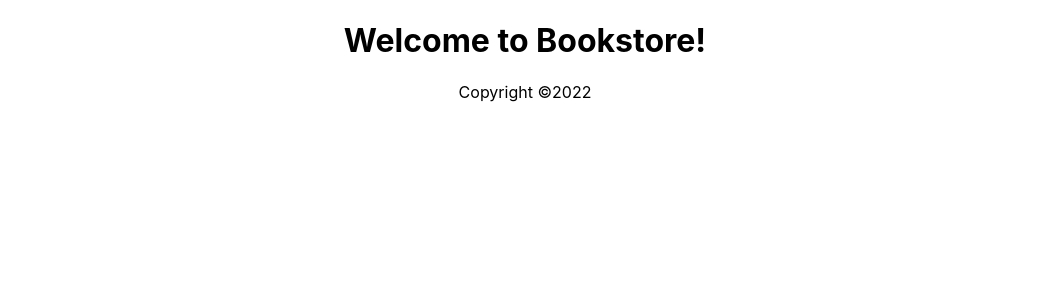
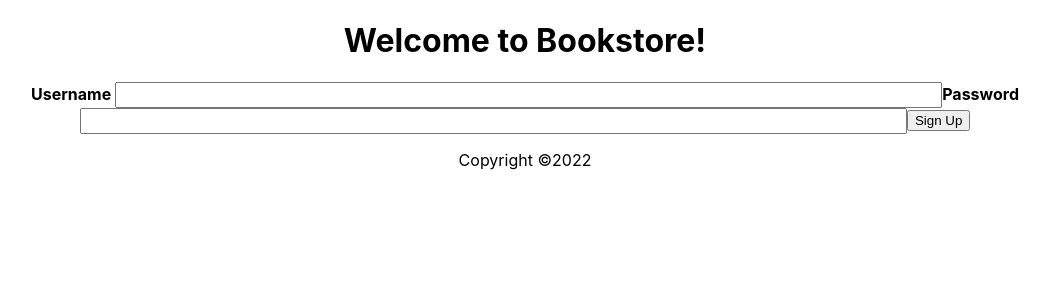
Before and after one commit to JessiFoley/GensparkFullStackJavaProject, a React (Create React App) app in the folder JavaFullStackBookstore/frontend/: page /signup in a window 1280 px wide. Shown: the top 300 px of the page, without its empty margins (115-1165 px from the left). Built offline with nearby package versions, Linux system fonts and the light colour scheme; no server answers.

Commit message:
created signup form, attempted to fix login form with proper authentication
Todo:
fix routing issue, create tokens for auth

```diff
--- a/JavaFullStackBookstore/frontend/package.json
+++ b/JavaFullStackBookstore/frontend/package.json
@@ -7,6 +7,7 @@
     "@testing-library/react": "^13.4.0",
     "@testing-library/user-event": "^13.5.0",
     "axios": "^0.27.2",
+    "bcrypt": "^5.0.1",
     "bcryptjs": "^2.4.3",
     "react": "^18.2.0",
     "react-dom": "^18.2.0",
--- a/JavaFullStackBookstore/frontend/src/App.js
+++ b/JavaFullStackBookstore/frontend/src/App.js
@@ -2,23 +2,27 @@ import './App.css';
 import { React, useState, } from "react";
 import { retrieveAllBooks } from "./service/BooksDataService";
 import BookInventory from './components/books/BookInventory';
-import { BrowserRouter as Router, Routes, Route } from "react-router-dom"
+import { Routes, Route, useNavigate } from "react-router-dom"
 import AddBook from './components/books/AddBook';
 import UpdateBook from './components/books/UpdateBook';
 import Header from './components/Header';
 import Footer from './components/Footer'
 import LoginForm from './components/login/LoginForm';
 import { retrieveAllUsers } from './service/UsersDataService';
+import SignupForm from './components/login/SignupForm';
+import bcrypt from "bcryptjs";
 
 const App = () => {
   const [books, setBooks] = useState([]);
   const [bookToUpdate, setBookToUpdate] = useState({});
-  const[users, setUsers] = useState([]);
-  const[loggedIn, setLoggedIn] = useState(null);
+  const [users, setUsers] = useState([]);
+  const [loggedIn, setLoggedIn] = useState(null);
   const [userAttempt, setUserAttempt] = useState({
-    "username":"",
-    "password":"",
-  })
+    "username": "",
+    "password": "",
+  });
+
+  const navigate = useNavigate();
 
   let getBooks = () => {
     retrieveAllBooks()
@@ -30,7 +34,7 @@ const App = () => {
 
   const getUsers = () => {
     retrieveAllUsers()
-    .then(res =>{
+      .then(res => {
         setUsers(res.data);
       })
       .catch(err => console.log(err.response));
@@ -38,49 +42,44 @@ const App = () => {
 
   const authenticate = async () => {
 
-    users.map(user =>{
-      if(user.username === userAttempt.username && user.password === userAttempt.password){
-        setLoggedIn(userAttempt.username)
+    users.map(user => {
+      if (user.username === userAttempt.username) {
+        if (bcrypt.compareSync(userAttempt.password, user.password)) {
+          setLoggedIn(userAttempt?.username);
+          navigate("/");
+          console.log(loggedIn);
         }
-    })
-
-    // const saltRounds = 10;
-
-    // bcrypt.hash(password, saltRounds, function(err,hash){
-    //     alert(hash);
-    // })
+      }
+    });
   }
 
-  if(loggedIn === null){
-    return(
-      <Router>
+  if (!loggedIn) {
+    return (
       <div className="App">
         <div className="container">
           <Header />
           <Routes>
-              <Route path="/" element={<LoginForm getUsers={getUsers} setUserAttempt={setUserAttempt} userAttempt={userAttempt} authenticate={authenticate} />} />
+            <Route path="/login" element={<LoginForm getUsers={getUsers} setUserAttempt={setUserAttempt} userAttempt={userAttempt} authenticate={authenticate} />} />
+            <Route path="/signup" element={<SignupForm getUsers={getUsers} />} />
           </Routes>
           <Footer />
         </div>
       </div>
-    </Router>
     )
   }
 
   return (
-    <Router>
     <div className="App">
       <div className="container">
         <Header />
         <Routes>
-            <Route path="/" element={<BookInventory books={books} getBooks={getBooks} setBooks={setBooks} setBookToUpdate={setBookToUpdate} />} />
+          <Route exact path="/" element={<BookInventory books={books} getBooks={getBooks} setBooks={setBooks} setBookToUpdate={setBookToUpdate} />} />
           <Route path="/add" element={<AddBook />} />
           <Route path="/update" element={<UpdateBook bookToUpdate={bookToUpdate} />} />
         </Routes>
         <Footer />
       </div>
     </div>
-    </Router>
   );
 }
 
--- a/JavaFullStackBookstore/frontend/src/components/login/LoginForm.js
+++ b/JavaFullStackBookstore/frontend/src/components/login/LoginForm.js
@@ -1,17 +1,15 @@
-import React, { useEffect, useInsertionEffect, useState } from 'react'
+import React, { useEffect } from 'react'
 
-import bcrypt from "bcryptjs"
+const LoginForm = ({ setUserAttempt, userAttempt, getUsers, authenticate }) => {
 
-const LoginForm = ({setUserAttempt, userAttempt, getUsers, authenticate}) => {
-
-    const handleChanges = e =>{
+    const handleChanges = e => {
         setUserAttempt({
             ...userAttempt,
             [e.target.name]: e.target.value
         })
     }
 
-    useEffect(() =>{
+    useEffect(() => {
         getUsers()
     }, []);
 
@@ -22,7 +20,7 @@ const LoginForm = ({setUserAttempt, userAttempt, getUsers, authenticate}) => {
                 <input type="text" name="username" id="username" required={true} onChange={handleChanges} />
                 <label htmlFor='password'>Password</label>
                 <input type="password" name="password" id="password" required={true} onChange={handleChanges} />
-            <input type="submit"></input>
+                <button type="submit">Log In</button>
             </form>
         </div>
     )
--- /dev/null
+++ b/JavaFullStackBookstore/frontend/src/components/login/SignupForm.js
@@ -0,0 +1,51 @@
+import React, { useEffect, useState } from 'react';
+import { createUser } from '../../service/UsersDataService';
+import { useNavigate } from 'react-router-dom';
+import bcrypt from "bcryptjs";
+
+const initialState = {
+  "username": "",
+  "password": ""
+};
+
+const SignupForm = ({ getUsers }) => {
+  const [newUser, setNewUser] = useState(initialState);
+
+  const navigate = useNavigate();
+
+  const handleChanges = e => {
+    setNewUser({
+      ...newUser,
+      [e.target.name]: e.target.value
+    });
+  }
+
+  const handleSubmit = e => {
+    e.preventDefault();
+    const hashed = bcrypt.hashSync(newUser.password, 10);
+    setNewUser({
+      ...newUser,
+      "password": hashed,
+    });
+    createUser(newUser)
+      .then(() => navigate("/login"));
+  }
+
+  useEffect(() => {
+    getUsers();
+  }, []);
+
+  return (
+    <div>
+      <form onSubmit={handleSubmit}>
+        <label htmlFor='username'>Username </label>
+        <input type="text" name="username" id="username" required={true} onChange={handleChanges} />
+        <label htmlFor='password'>Password</label>
+        <input type="password" name="password" id="password" required={true} onChange={handleChanges} />
+        <button type="submit">Sign Up</button>
+      </form>
+    </div>
+  )
+}
+
+export default SignupForm;
--- a/JavaFullStackBookstore/frontend/src/index.js
+++ b/JavaFullStackBookstore/frontend/src/index.js
@@ -1,11 +1,14 @@
 import React from 'react';
 import ReactDOM from 'react-dom/client';
+import { BrowserRouter as Router } from 'react-router-dom';
 import './index.css';
 import App from './App';
 
 const root = ReactDOM.createRoot(document.getElementById('root'));
 root.render(
   <React.StrictMode>
-    <App />
+    <Router>
+      <App />
+    </Router>
   </React.StrictMode>
 );
```
Also changed, not shown: 1 other file (tests, documents, lock files or other folders). Lines whose indentation alone changed are shown as unchanged.
